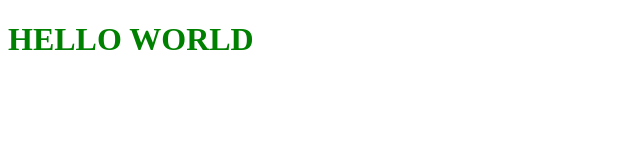
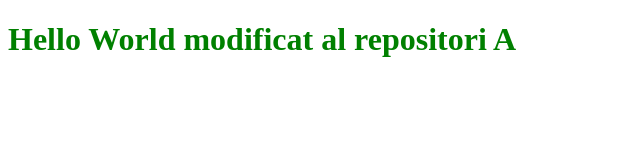
Before and after one commit to Juebana/Activitat-2-Git, a plain HTML site: page index.html in a window 1280 px wide. Shown: the whole page, without its empty margins (0-640 px from the left). Drawn offline with Linux system fonts and the light colour scheme.

Commit message:
V0.2-index

```diff
--- a/index.html
+++ b/index.html
@@ -7,6 +7,6 @@
     <link rel="stylesheet" href="styles.css">
 </head>
 <body>
-    <h1>HELLO WORLD</h1>
+    <h1>Hello World modificat al repositori A</h1>
 </body>
 </html>
```
